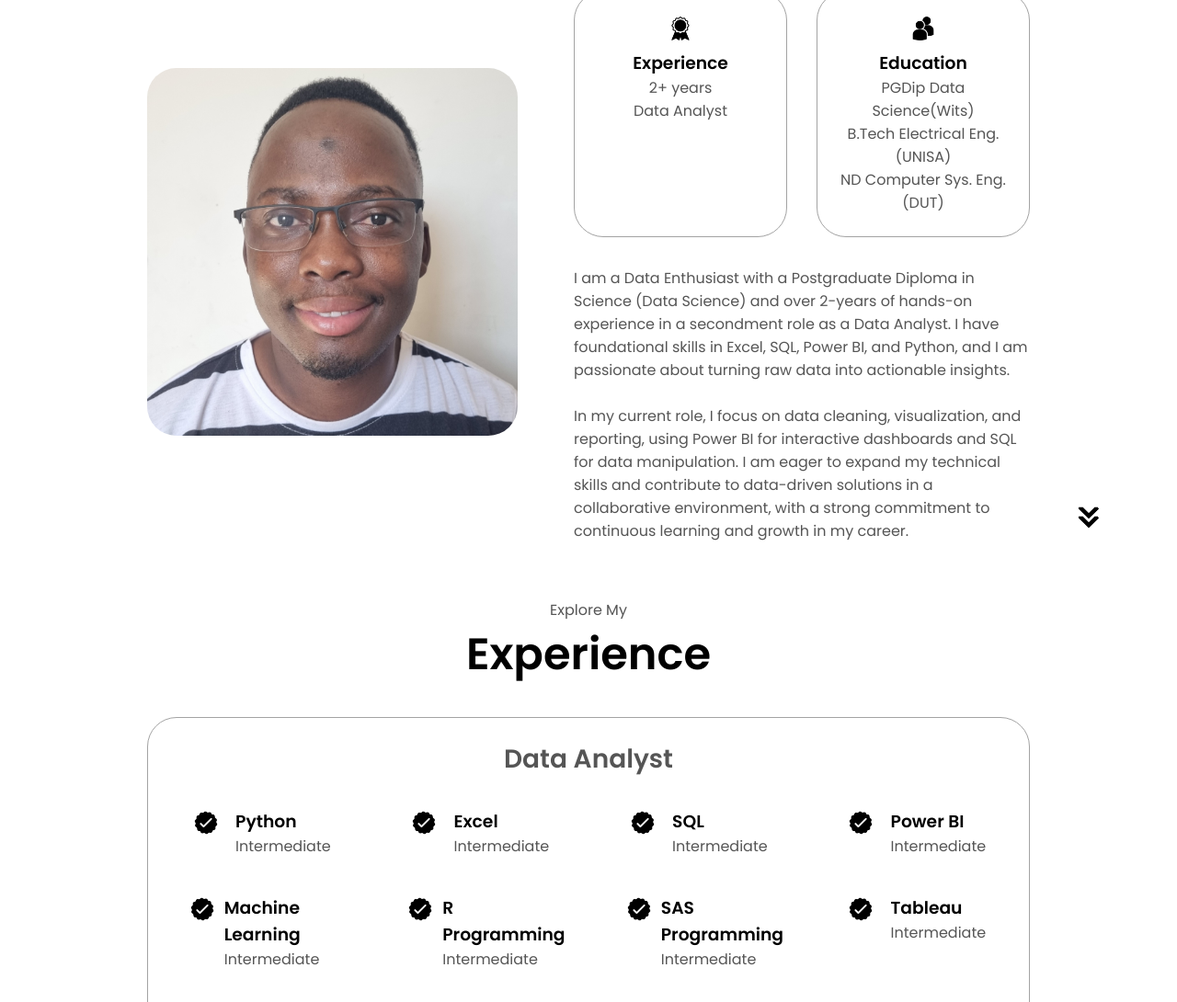
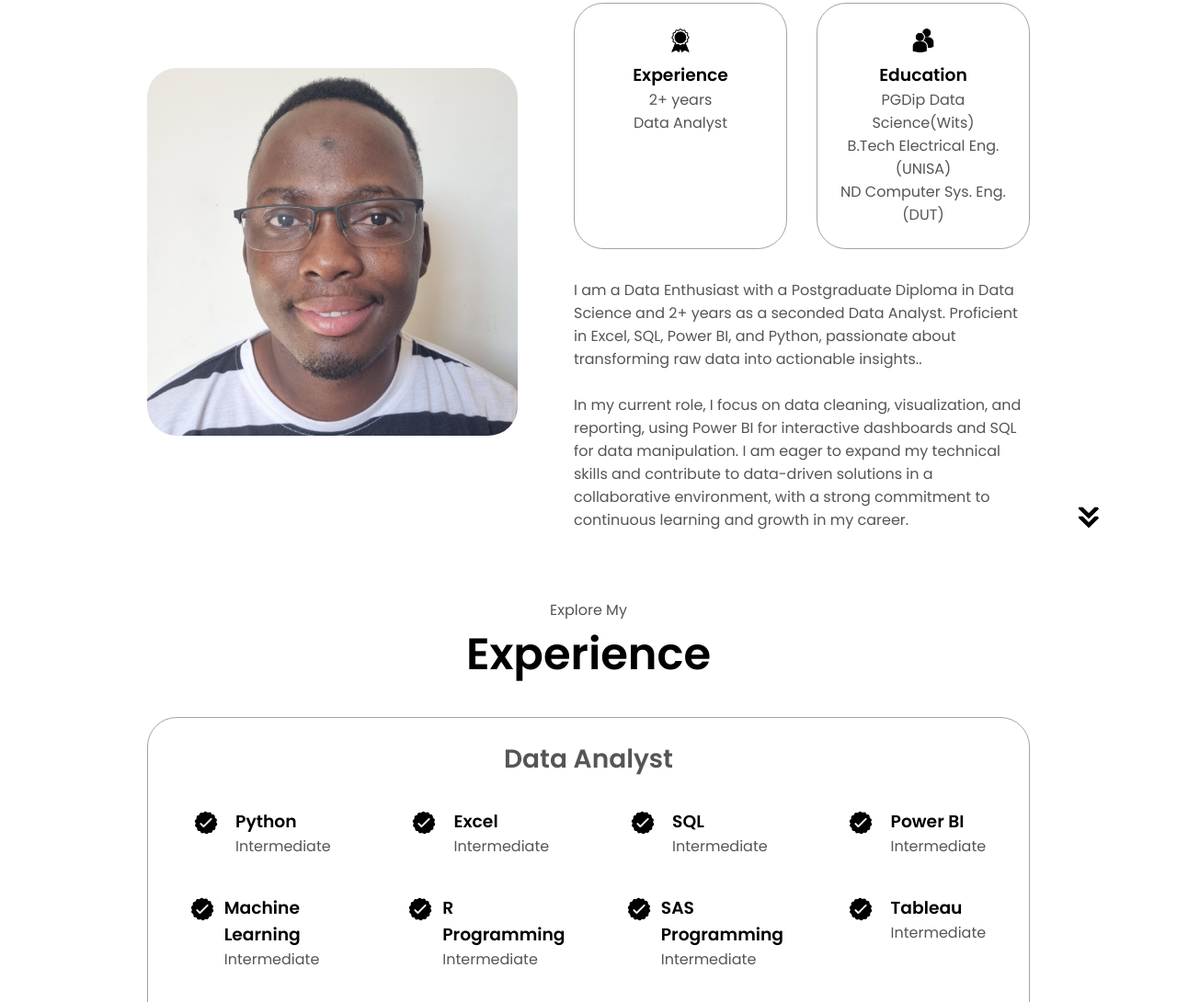
Before and after one commit to svmkhize/Portfolio4SibusisoMkhize.github.io, a plain HTML site: page index.html in a window 1280 px wide. Shown: the part 1045-2135 px from the top of the page at 92% size. Drawn offline with Linux system fonts and the light colour scheme.

Commit message:
Update index.html

```diff
--- a/index.html
+++ b/index.html
@@ -105,10 +105,8 @@
           </div>
           <div class="text-container">
             <p>
-              I am a Data Enthusiast with a Postgraduate Diploma in Science (Data Science)
-              and over 2-years of hands-on experience in a secondment role as a Data Analyst.
-              I have foundational skills in Excel, SQL, Power BI, and Python,
-              and I am passionate about turning raw data into actionable insights.
+              I am a Data Enthusiast with a Postgraduate Diploma in Data Science and 2+ years as a seconded Data Analyst.
+              Proficient in Excel, SQL, Power BI, and Python, passionate about transforming raw data into actionable insights..
               <br><br>
               In my current role, I focus on data cleaning, visualization, and reporting,
               using Power BI for interactive dashboards and SQL for data manipulation.
```
